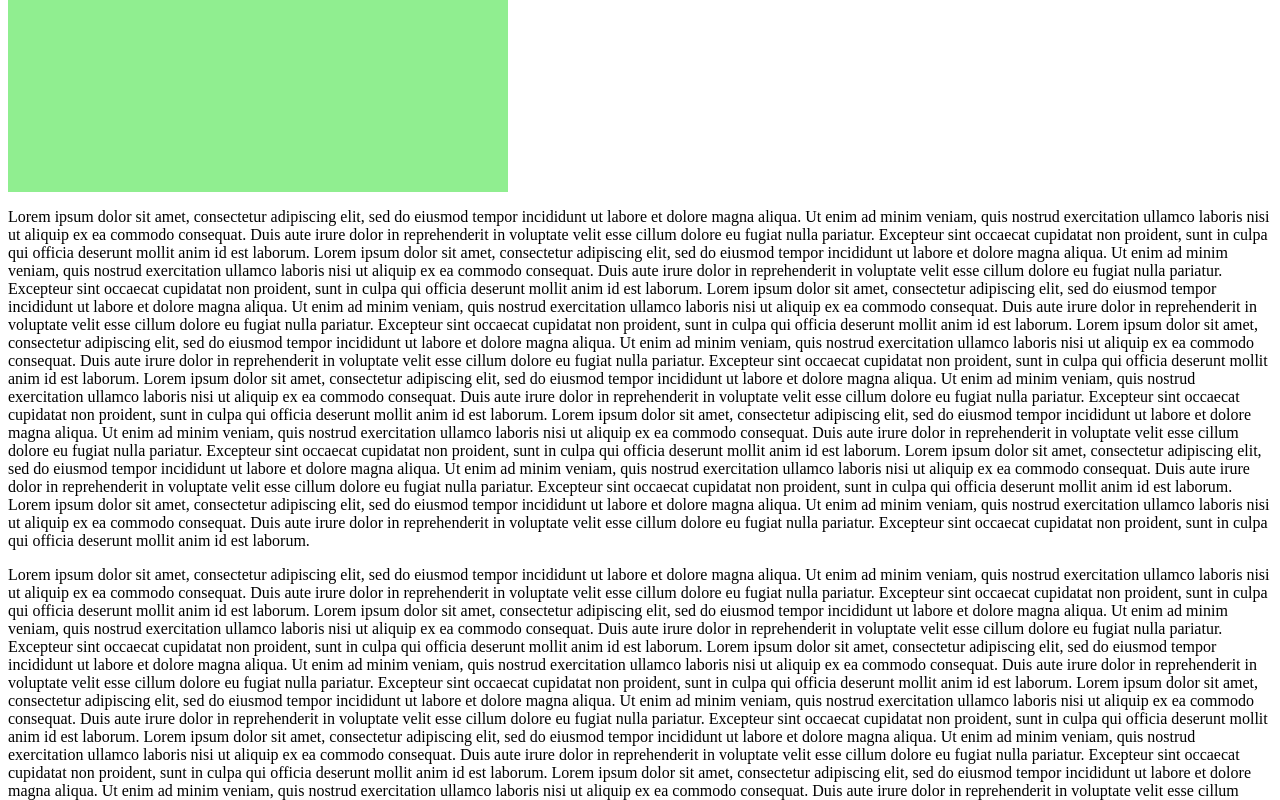
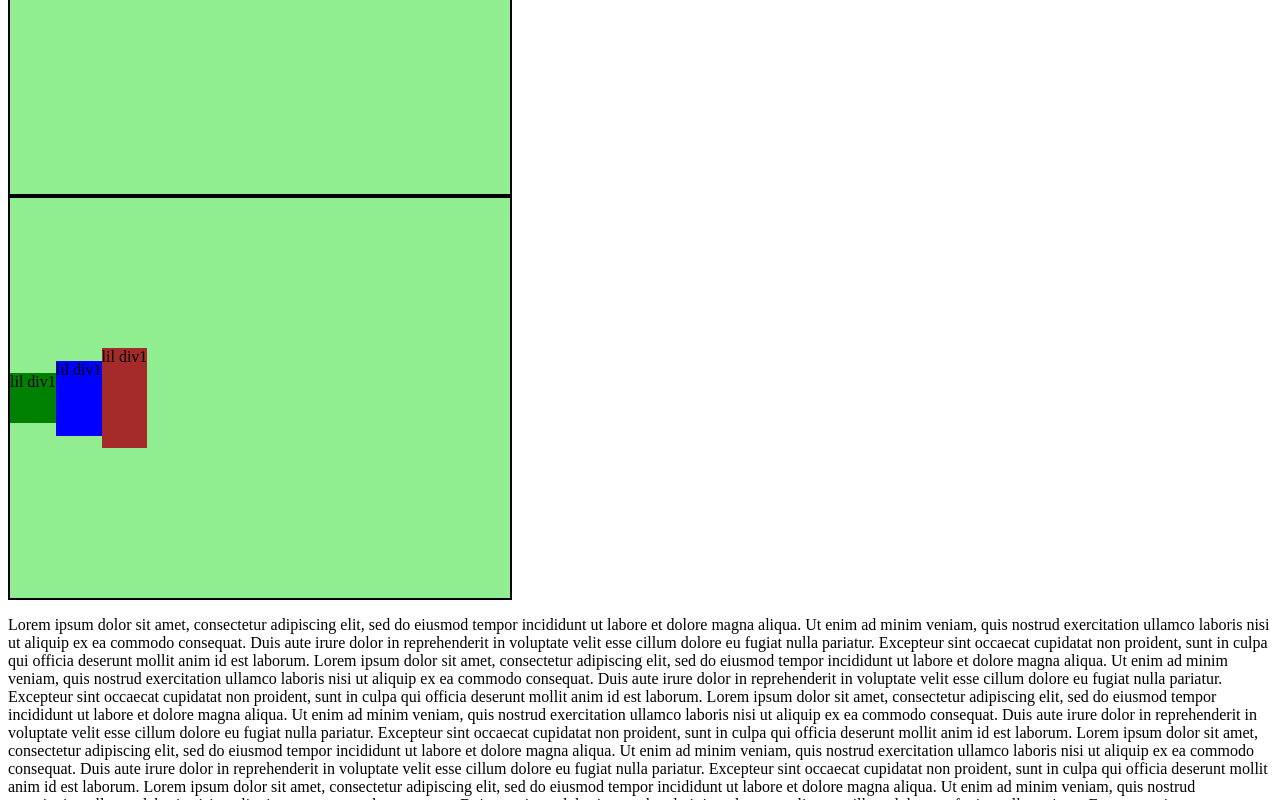
Before and after one commit to LimeFrogg/CS104-001-Lab6, a plain HTML site: page index.html in a window 1280 px wide. Shown: the part 2878-3678 px from the top of the page. Drawn offline with Linux system fonts and the light colour scheme.

Commit message:
Question 13

```diff
--- a/index.html
+++ b/index.html
@@ -38,6 +38,11 @@
         <div class="little">lil div1</div>
         <div class="little">lil div1</div>
         <div class="little">lil div1</div>
+    </div>
+    <div class="flex-container5">
+        <div class="div1">lil div1</div>
+        <div class="div2">lil div1</div>
+        <div class="div3">lil div1</div>
     </div>
     <p>Lorem ipsum dolor sit amet, consectetur adipiscing elit, sed do eiusmod tempor incididunt ut labore et dolore magna aliqua.
         Ut enim ad minim veniam, quis nostrud exercitation ullamco laboris nisi ut aliquip ex ea commodo consequat.
--- a/styles.css
+++ b/styles.css
@@ -96,4 +96,25 @@
     width: 500px;
     background-color: lightgreen;
     flex-wrap: wrap;
+    border:solid black 2px;
 }
+.flex-container5{
+    display:flex;
+    height: 400px;
+    width: 500px;
+    background-color: lightgreen;
+    align-items: center;
+    border:solid black 2px;
+}
+.div1{
+    background-color: green;
+    height: 50px;
+}
+.div2{
+    background-color: blue;
+    height: 75px;
+}
+.div3{
+    background-color: brown;
+    height: 100px;
+}
```
